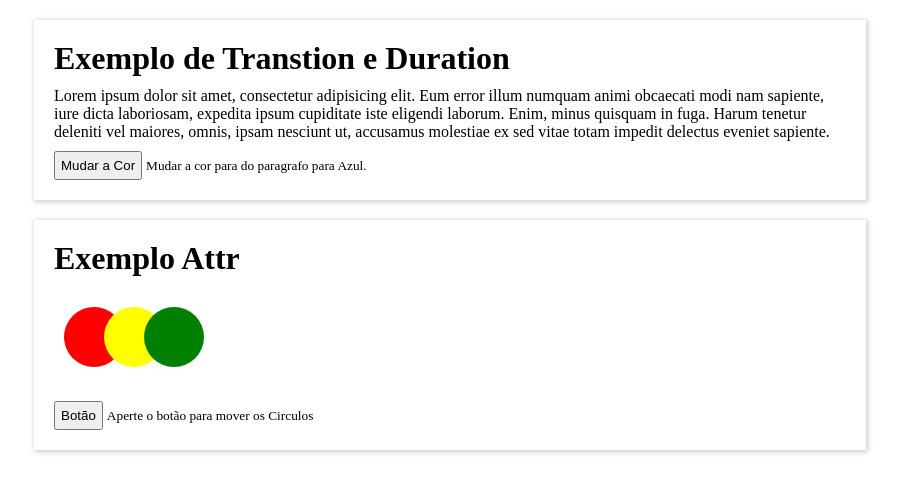
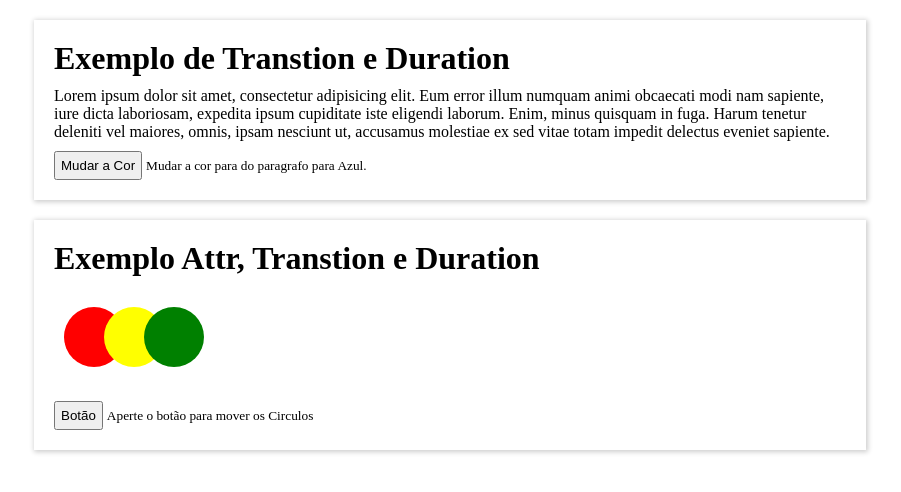
Before and after one commit to lucasj027/animations-d3, a plain HTML site: page index.html in a window 1280 px wide. Shown: the whole page, without its empty margins (190-1091 px from the left). Drawn offline with nearby package versions, Linux system fonts and the light colour scheme.

Commit message:
Fix the second title of the H1

```diff
--- a/index.html
+++ b/index.html
@@ -35,7 +35,7 @@
 			<small>Mudar a cor para do paragrafo para Azul.</small>
 		</div>
 		<div class="card">
-			<h1>Exemplo Attr</h1>
+			<h1>Exemplo Attr, Transtion e Duration</h1>
 			<svg width="720" height="120">
 			  <circle cx="40" cy="60" r="30" fill="red"></circle>
 			  <circle cx="80" cy="60" r="30" fill="yellow"></circle>
```
